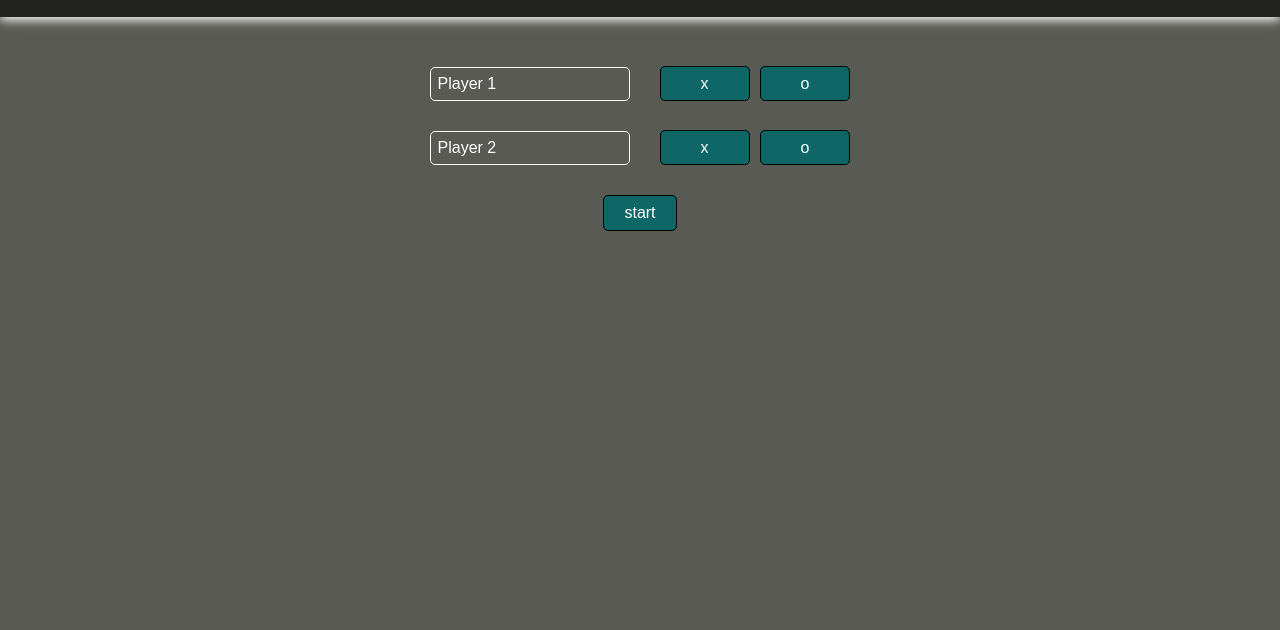
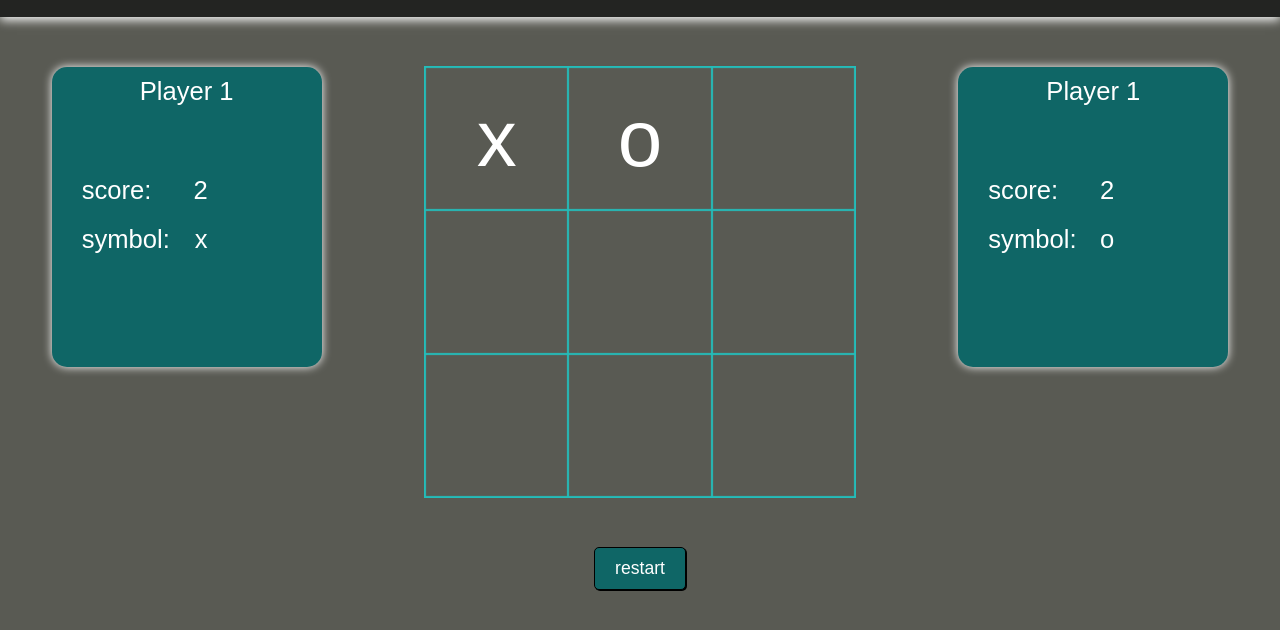
Before and after one commit to heno-s/odin-tic-tac-toe, a website: page index.html in a window 1280 px wide. Shown: the part 60-690 px from the top of the page. Drawn offline with Linux system fonts and the light colour scheme.

Commit message:
Style tile

```diff
--- a/index.html
+++ b/index.html
@@ -15,7 +15,7 @@
             <h1>Tic Tac Toe</h1>
         </header>
 
-        <form>
+        <form class="hide">
             <div class="player-setup">
                 <input
                     class="player-name"
@@ -30,6 +30,7 @@
                             value="x"
                             id="x1"
                             name="player1Symbol"
+                            checked
                         />
                         <label for="x1">x</label>
                     </div>
@@ -67,6 +68,7 @@
                             value="o"
                             id="o2"
                             name="player2Symbol"
+                            checked
                         />
                         <label for="o2">o</label>
                     </div>
@@ -75,7 +77,7 @@
             <button class="submit" id="submit">start</button>
         </form>
 
-        <main class="hide">
+        <main>
             <div class="game">
                 <div class="scoreboard">
                     <div class="name">Player 1</div>
@@ -89,8 +91,8 @@
                     </div>
                 </div>
                 <div class="gameboard">
-                    <div class="tile" data-index="0"></div>
-                    <div class="tile" data-index="1"></div>
+                    <div class="tile" data-index="0">x</div>
+                    <div class="tile" data-index="1">o</div>
                     <div class="tile" data-index="2"></div>
                     <div class="tile" data-index="3"></div>
                     <div class="tile" data-index="4"></div>
--- a/style.css
+++ b/style.css
@@ -125,7 +125,7 @@ label {
 
 .gameboard {
     display: grid;
-    grid-template-columns: 1fr 1fr 1fr;
+    grid-template: 1fr 1fr 1fr / 1fr 1fr 1fr;
     width: 430px;
     aspect-ratio: 1;
     cursor: pointer;
@@ -134,6 +134,9 @@ label {
 
 .tile {
     box-shadow: inset 0 0 1px 1px #00ffff99;
+    display: grid;
+    place-items: center;
+    font-size: 5rem;
 }
 
 .tile:hover {
@@ -157,3 +160,7 @@ label {
 .hide {
     display: none;
 }
+
+button:hover {
+    background-color: var(--secondary-color);
+}
```
